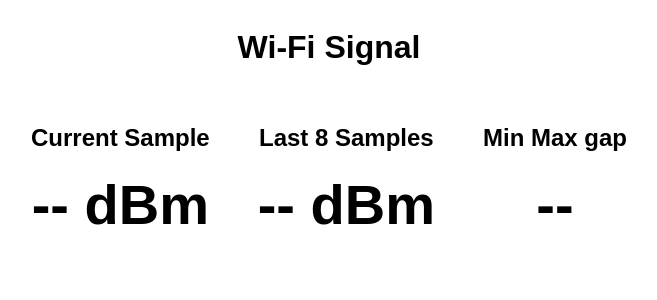
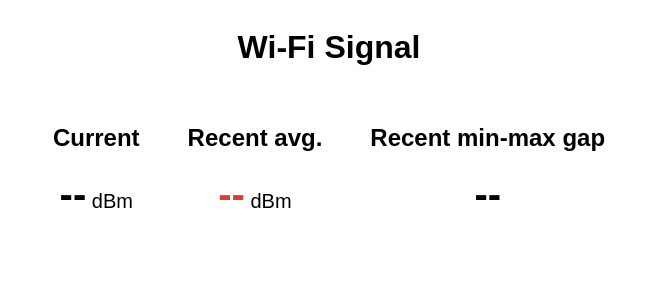
Before and after one commit to Peskyexe/skole-vg2-39-rssi, a Flask app: page / in a window 1280 px wide. Shown: the top 300 px of the page, without its empty margins (311-968 px from the left). Run offline with Flask 3, Linux system fonts and the light colour scheme; data that the repository does not hold is empty; parts of the project's set-up code (start-up, migrations or seed data) failed here and were passed over.

Commit message:
Oppdatere frontend sånn at den viser om signal stryken er stabil eller ikke.

```diff
--- a/static/scripts/index.js
+++ b/static/scripts/index.js
@@ -1,12 +1,17 @@
+const rssiElement = document.getElementById("rssi");
+const rssiAvgElement = document.getElementById("rssi-avg");
+const minmaxElement = document.getElementById("minmax-gap");
+
 const rssiValues = [];
-const rssiMaxHistory = 8
+const rssiMaxHistory = 8;
+const minmaxStableThreshold = 2;
 
 async function updateRSSI() {
     try {
         const response = await fetch("/rssi");
         const data = await response.json();
 
-        document.getElementById("rssi").textContent = data.rssi + " dBm";
+        rssiElement.textContent = data.rssi;
 
         rssiValues.push(data.rssi);
         if (rssiValues.length > rssiMaxHistory) {
@@ -14,19 +19,26 @@ async function updateRSSI() {
         }
 
         const average = rssiValues.reduce((sum, value) => sum + value, 0) / rssiValues.length;
+        rssiAvgElement.textContent = average.toFixed(1);
+
         const max = Math.max(...rssiValues);
         const min = Math.min(...rssiValues);
-
         const minmaxGap = max - min;
 
-        document.getElementById("rssi-avg").textContent = average.toFixed(1) + " dBm";
-        document.getElementById("minmax-gap").textContent = minmaxGap;
+        minmaxElement.textContent = minmaxGap;
+
+        if (minmaxGap <= minmaxStableThreshold) {
+            rssiAvgElement.classList.add("stable");
+        } else {
+            rssiAvgElement.classList.remove("stable");
+        }
+
     } catch (error) {
-        document.getElementById("rssi").textContent = "Offline";
-        document.getElementById("rssi-avg").textContent = "Offline";
-        document.getElementById("rssi-avg").textContent = "--";
+        rssiElement.textContent = "--";
+        rssiAvgElement.textContent = "--";
+        minmaxElement.textContent = "--";
     }
 }
 
-// updateRSSI();
-// setInterval(updateRSSI, 500);
+updateRSSI();
+setInterval(updateRSSI, 500);
--- a/static/styles/index.css
+++ b/static/styles/index.css
@@ -21,6 +21,18 @@ div {
 }
 
 .rssi {
-    font-size: 3.5rem;
-    font-weight: bold;
+    font-size: 1.25rem;
+
+    span {
+        font-size: 2.5rem;
+        font-weight: bold;
+    }
 }
+
+#rssi-avg {
+    color: oklch(0.6 0.2 30);
+
+    &.stable {
+        color: oklch(0.6 0.2 160);
+    }
+}
--- a/templates/index.html
+++ b/templates/index.html
@@ -12,16 +12,16 @@
     <h1>Wi-Fi Signal</h1>
     <section>
         <div>
-            <h2>Current Sample</h2>
-            <span class="rssi" id="rssi">-- dBm</span>
+            <h2>Current</h2>
+            <span class="rssi"><span id="rssi">--</span> dBm</span>
         </div>
         <div>
-            <h2>Last 8 Samples</h2>
-            <span class="rssi" id="rssi-avg">-- dBm</span>
+            <h2>Recent avg.</h2>
+            <span class="rssi"><span id="rssi-avg">--</span> dBm</span>
         </div>
         <div>
-            <h2>Min Max gap</h2>
-            <span class="rssi" id="minmax-gap">--</span>
+            <h2>Recent min-max gap</h2>
+            <span class="rssi"><span id="minmax-gap">--</span></span>
         </div>
     </section>
 </body>
```
